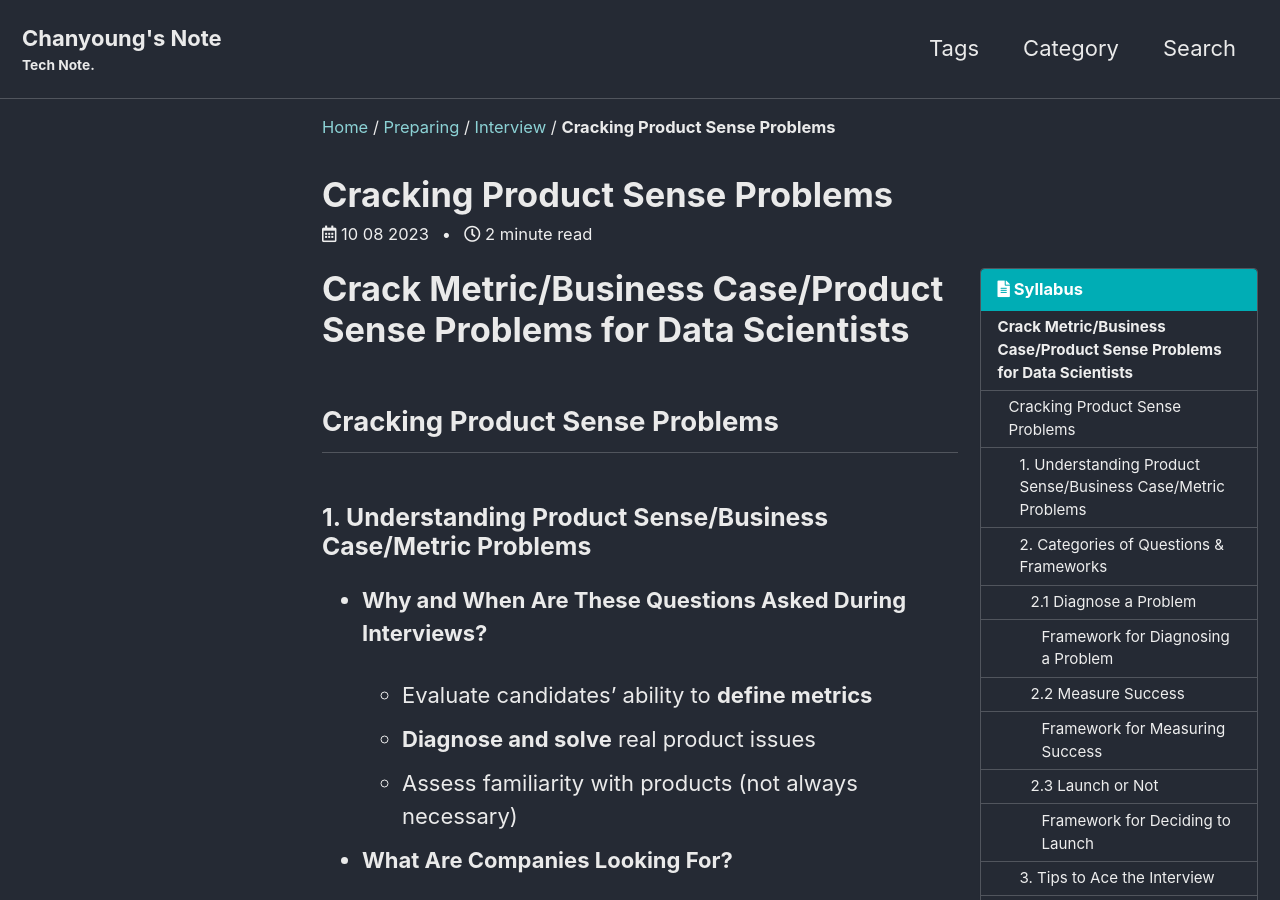
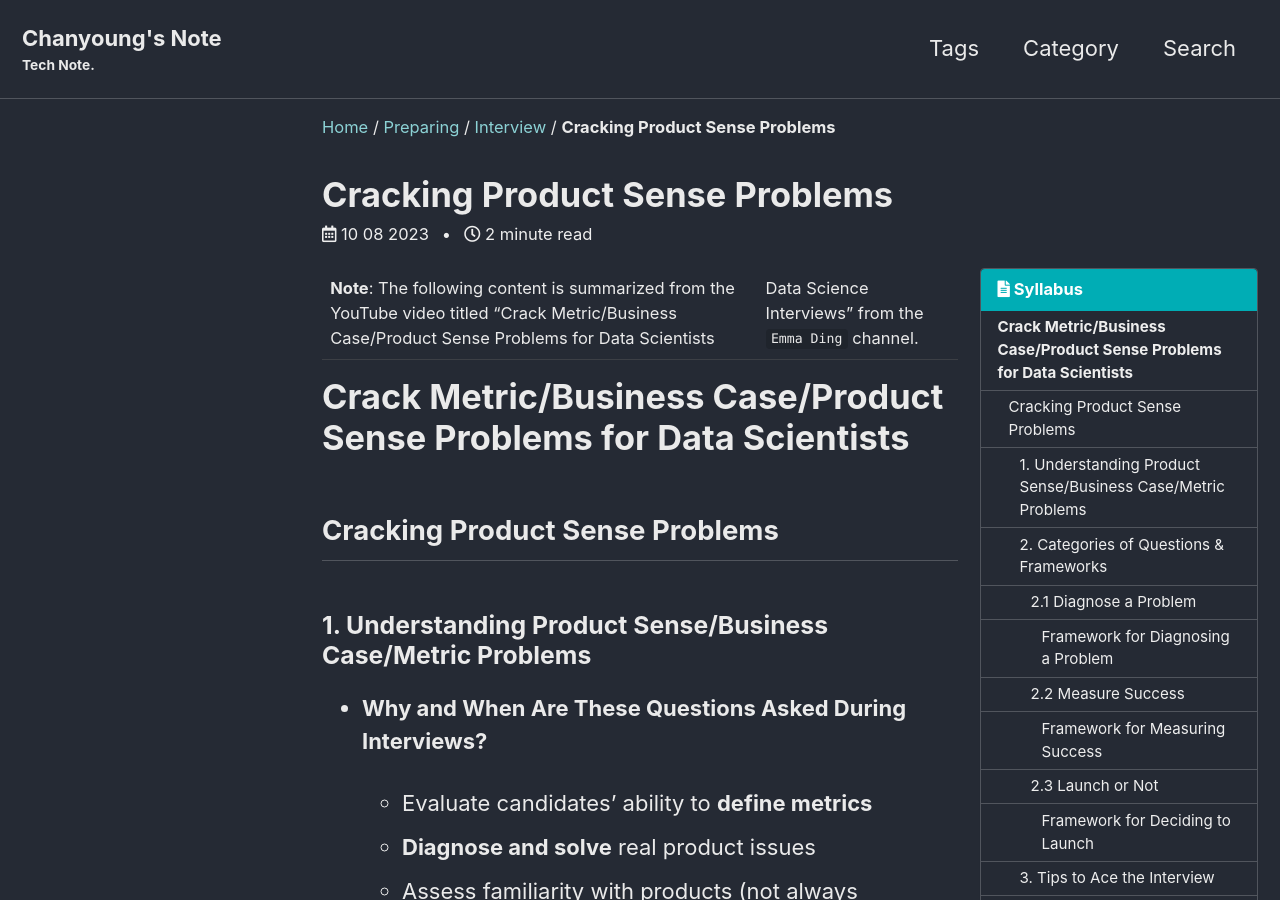
Before and after one commit to PyChanyoung/PyChanyoung.github.io, a Jekyll site: the page built from _posts/2023-10-08-CrackingProductSenseProblems.md, in a window 1280 px wide and 900 px high. Built offline with Jekyll 4.4.1, drawn with Linux system fonts in a browser that asks for light colours; cached includes are drawn as plain includes; some web fonts are replaced; comment, search, counter and statistics services are not loaded.

Commit message:
Note update

```diff
--- a/_posts/2023-10-08-CrackingProductSenseProblems.md
+++ b/_posts/2023-10-08-CrackingProductSenseProblems.md
@@ -8,6 +8,8 @@ toc_sticky: true
 toc_label: Syllabus
 author_profile: false
 ---
+
+**Note**: The following content is summarized from the YouTube video titled "Crack Metric/Business Case/Product Sense Problems for Data Scientists | Data Science Interviews" from the `Emma Ding` channel.
 
 # Crack Metric/Business Case/Product Sense Problems for Data Scientists
 
```
